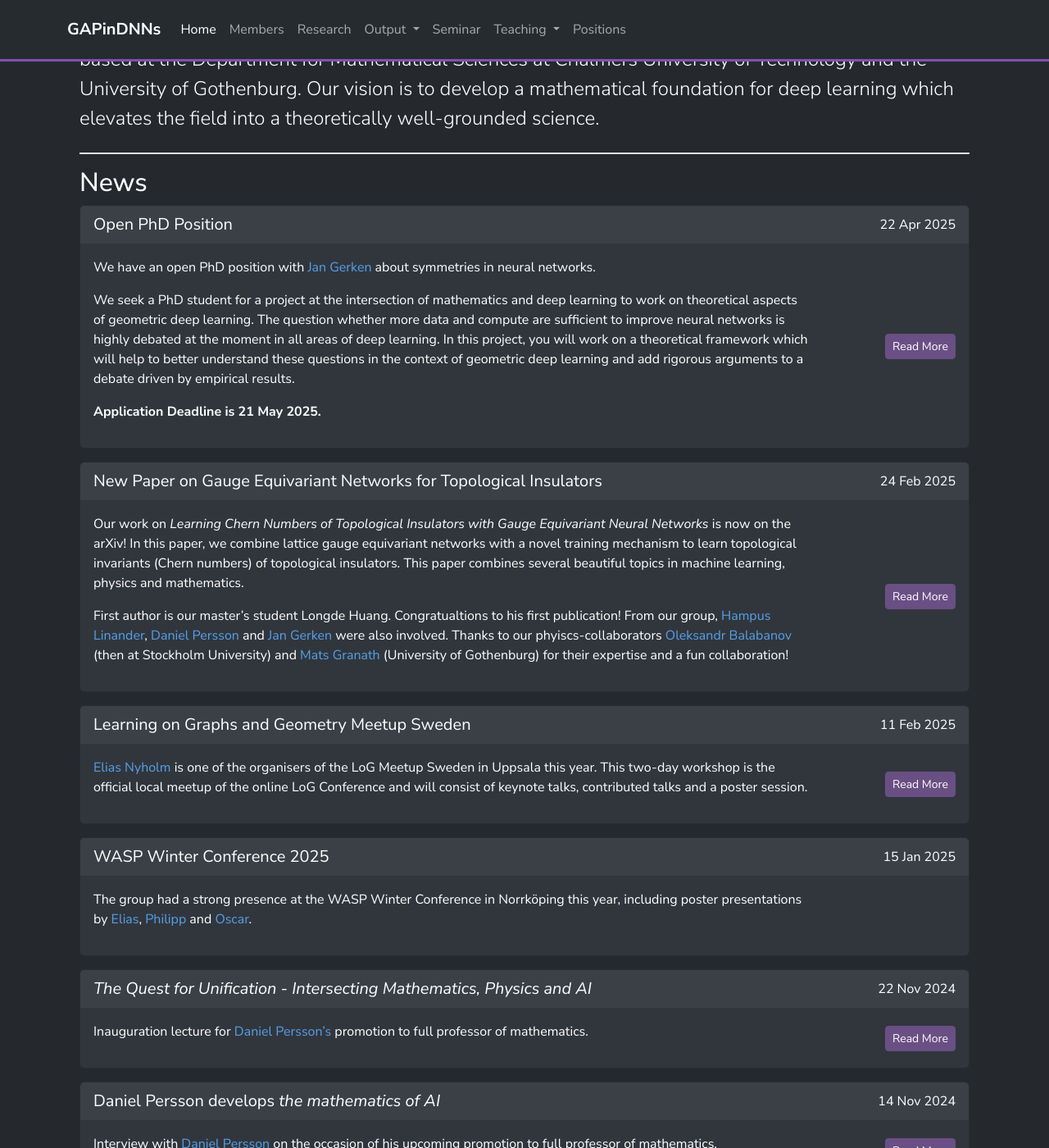
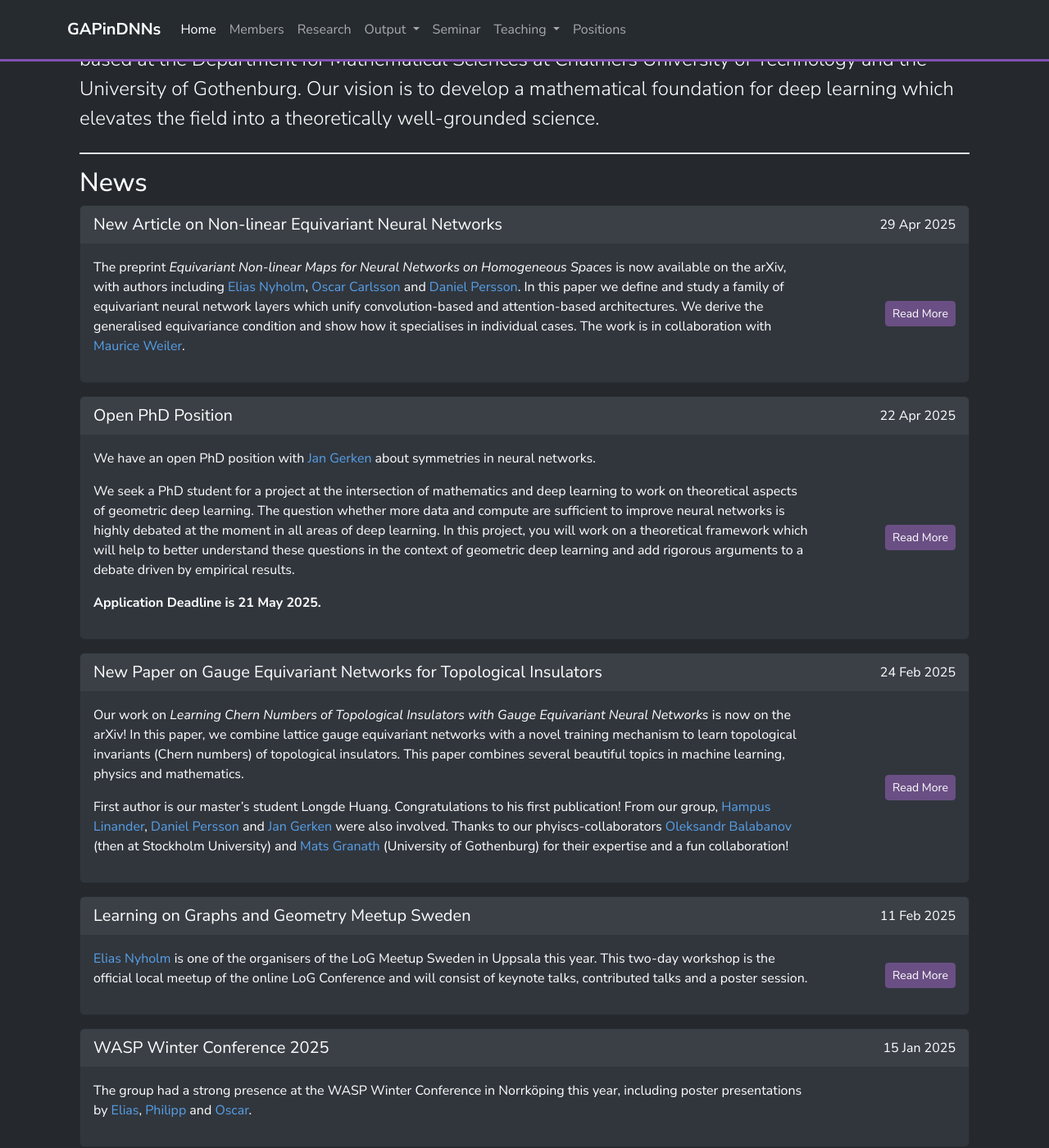
Before and after one commit to GAPinDNNs/gapindnns.github.io, a Jekyll site: the page built from _pages/index.md, in a window 1280 px wide and 1400 px high, scrolled down 659 px. Shown: the whole window at 82% size. Built offline with Jekyll 4.4.1, drawn with Linux system fonts in a browser that asks for light colours; nearby versions of some CDN libraries.

Commit message:
Add new article

```diff
--- a/_data/news.yml
+++ b/_data/news.yml
@@ -1,3 +1,9 @@
+- date: 2025-04-29
+  headline: "New Article on Non-linear Equivariant Neural Networks"
+  link: https://arxiv.org/abs/2504.20974
+  text: |
+    The preprint *Equivariant Non-linear Maps for Neural Networks on Homogeneous Spaces* is now available on the arXiv, with authors including [Elias Nyholm](/members/Elias_Nyholm), [Oscar Carlsson](/members/Oscar_Carlsson) and [Daniel Persson](/members/Daniel_Persson). In this paper we define and study a family of equivariant neural network layers which unify convolution-based and attention-based architectures. We derive the generalised equivariance condition and show how it specialises in individual cases. The work is in collaboration with [Maurice Weiler](https://maurice-weiler.gitlab.io/).
+
 - date: 2025-04-22
   headline: Open PhD Position
   link: https://www.chalmers.se/en/about-chalmers/work-with-us/vacancies/?rmpage=job&rmjob=13875&rmlang=UK
@@ -13,7 +19,7 @@
   text: |
     Our work on *Learning Chern Numbers of Topological Insulators with Gauge Equivariant Neural Networks* is now on the arXiv! In this paper, we combine lattice gauge equivariant networks with a novel training mechanism to learn topological invariants (Chern numbers) of topological insulators. This paper combines several beautiful topics in machine learning, physics and mathematics.
 
-    First author is our master's student Longde Huang. Congratualtions to his first publication! From our group, [Hampus Linander](/members/Hampus_Linander), [Daniel Persson](/members/Daniel_Persson) and [Jan Gerken](/members/Jan_Gerken) were also involved. Thanks to our phyiscs-collaborators [Oleksandr Balabanov](https://scholar.google.com/citations?user=F90j61kAAAAJ) (then at Stockholm University) and [Mats Granath](https://www.gu.se/en/about/find-staff/matsgranath) (University of Gothenburg) for their expertise and a fun collaboration!
+    First author is our master's student Longde Huang. Congratulations to his first publication! From our group, [Hampus Linander](/members/Hampus_Linander), [Daniel Persson](/members/Daniel_Persson) and [Jan Gerken](/members/Jan_Gerken) were also involved. Thanks to our phyiscs-collaborators [Oleksandr Balabanov](https://scholar.google.com/citations?user=F90j61kAAAAJ) (then at Stockholm University) and [Mats Granath](https://www.gu.se/en/about/find-staff/matsgranath) (University of Gothenburg) for their expertise and a fun collaboration!
 - date: 2025-02-11
   headline: "Learning on Graphs and Geometry Meetup Sweden"
   link: https://sites.google.com/view/logmeetupsweden
--- /dev/null
+++ b/_data/publications/Nyholm_-_Nonlinear_layers_(2025).yml
@@ -0,0 +1,22 @@
+title: Equivariant non-linear maps for neural networks on homogeneous spaces
+id: Nyholm_-_Nonlinear_layers_(2025)
+author:
+  - family: Nyholm
+    given: Elias
+  - family: Carlsson
+    given: Oscar
+  - family: Weiler
+    given: Maurice
+  - family: Persson
+    given: Daniel
+issued: '2025-04-29'
+DOI: 10.48550/arXiv.2504.20974
+abstract: |
+  This paper presents a novel framework for non-linear equivariant neural network layers on homogeneous spaces. The seminal work of Cohen et al. on equivariant G-CNNs on homogeneous spaces characterized the representation theory of such layers in the linear setting, finding that they are given by convolutions with kernels satisfying so-called steerability constraints. Motivated by the empirical success of non-linear layers, such as self-attention or input dependent kernels, we set out to generalize these insights to the non-linear setting. We derive generalized steerability constraints that any such layer needs to satisfy and prove the universality of our construction. The insights gained into the symmetry-constrained functional dependence of equivariant operators on feature maps and group elements informs the design of future equivariant neural network layers. We demonstrate how several common equivariant network architectures - G-CNNs, implicit steerable kernel networks, conventional and relative position embedded attention based transformers, and LieTransformers - may be derived from our framework.
+preprint:
+  URL: https://arxiv.org/abs/2504.20974
+  name: arXiv
+type: article
+tags:
+  - ENN
+  - GDL
```
